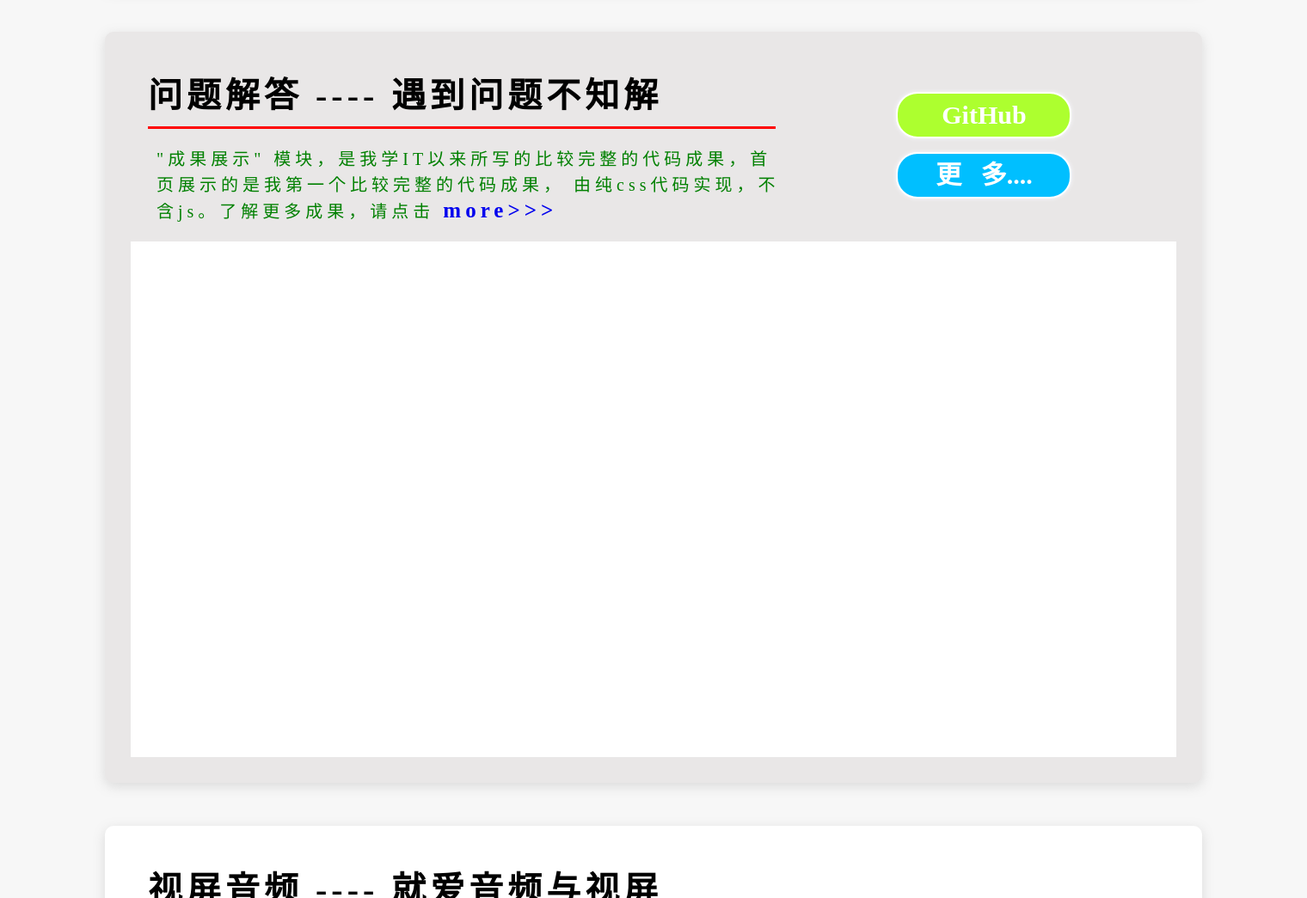
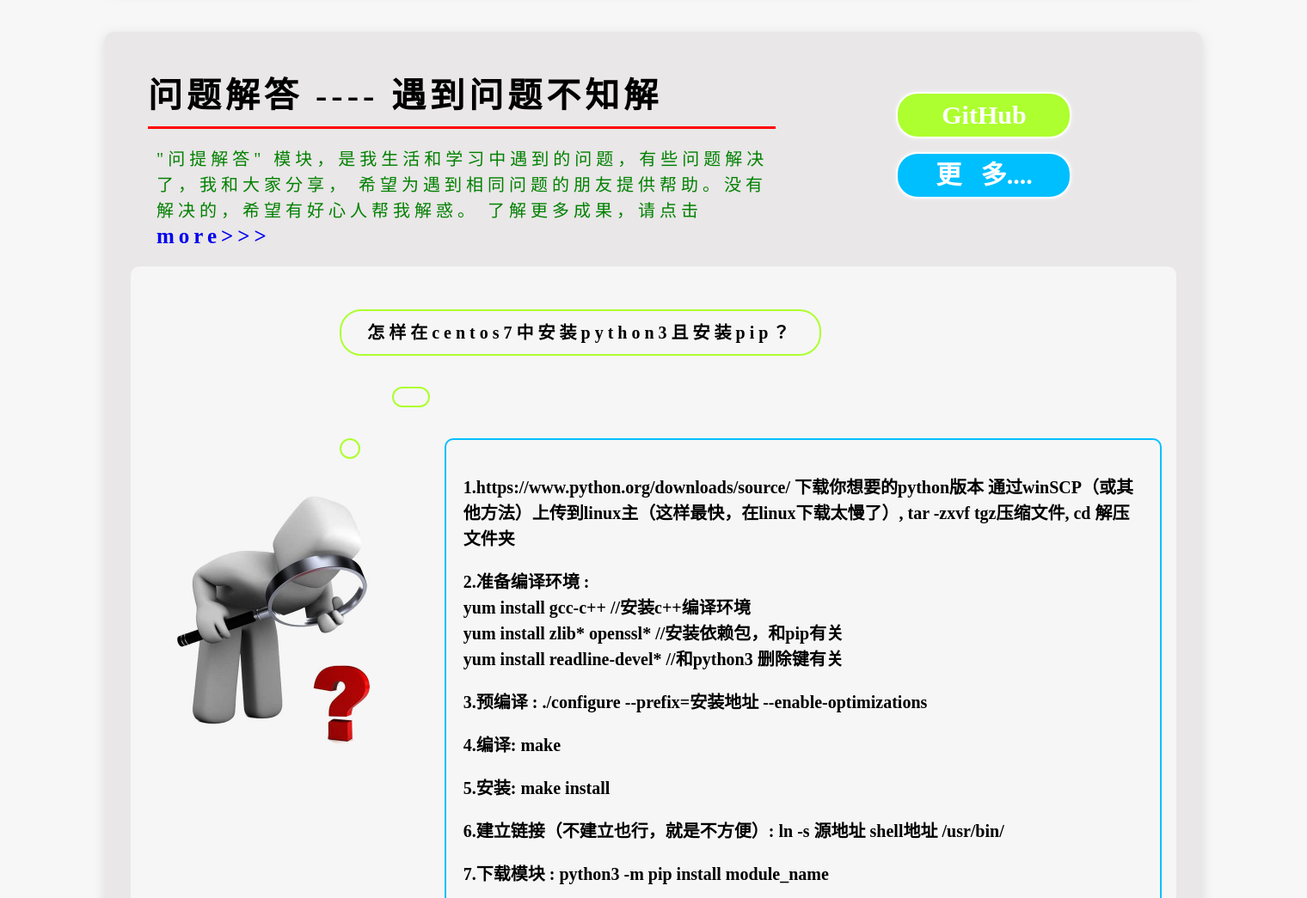
Before and after one commit to jiekeliu/website, a PHP site: page / in a window 1520 px wide. Shown: the part 5455-6500 px from the top of the page at 86% size. Run offline with PHP 8.4, Linux system fonts and the light colour scheme.

Commit message:
change in 2019/10/21

```diff
--- a/css/index.css
+++ b/css/index.css
@@ -1391,7 +1391,73 @@ a{
 	.pso_content{
 		width: 100%;
 		min-height: 600px;
-		background-color: white;
+		background-color: #f6f6f6;
+		border-radius: 10px;
+		position: relative;
+	}
+
+	.problem{
+		min-width: 200px;
+		height: 30px;
+		border-radius: 25px ;
+		border: 2px solid greenyellow;
+		position: absolute;
+		top: 50px;
+		left: 20%;
+		padding: 10px 30px;
+		font-size: 20px;
+		font-weight: 600;
+		line-height: 30px;
+		letter-spacing: 5px;
+	}
+
+	.pso_dot1{
+		width: 20px;
+		height: 20px;
+		border-radius:50%;
+		border: 2px solid greenyellow;
+		position: absolute;
+		top: 200px;
+		left: 20%;
+	}
+
+	.pso_dot2{
+		width: 40px;
+		height: 20px;
+		border-radius:20px;
+		border: 2px solid greenyellow;
+		position: absolute;
+		top: 140px;
+		left: 25%;
+	}
+
+	.pso_img{
+		width: 250px;
+		position: absolute;
+		top: 250px;
+		left: 50px;
+	}
+
+	.pso_img > img{
+		width: 100%;
+	}
+
+	.solve{
+		width: 65%;
+		min-height: 400px;
+		margin:0px 5% 50px 30% ;
+		padding-top: 200px;
+		padding-bottom: 30px;
+	}
+
+	.solve_txt{
+		width: 100%;
+		border: 2px solid #00BFFF;
+		border-radius:10px ;
+		padding: 20px;
+		font-size: 20px;
+		font-weight: 600;
+		line-height: 30px;
 	}
 
 /*<!-- -----------------------------problem_solve_module  ------------------end--------- -->*/
@@ -1460,15 +1526,14 @@ a{
 
 	.abt_cotent{
 		width: 100%;
-		height: 450px;
+		height: 500px;
 		/*background-color: grey;*/
 		position: relative;
 	}
 
 	.abt_picture{
 		width: 300px;
-		height: 300px;
-		border: 2px solid #C0C0C0;
+		border: 2px solid deepskyblue;
 		border-radius:10px ;
 		background-color: #f7f7f7;
 		padding: 20px;
@@ -1489,6 +1554,7 @@ a{
 		position: absolute;
 		top: 50px;
 		left: 45%;
+		color: grey;
 	}
 
 	.abt_info > p{
--- a/index.html
+++ b/index.html
@@ -237,7 +237,7 @@
 			<div class="study">
 				<div class="std_content">
 					<div class="std_con_left">
-						<img src="img/food.jpg"/>
+						<img src="img/food.jpg" alt="study"/>
 					</div>
 					<div class="std_con_right">
 						<div class="con_title">
@@ -256,7 +256,7 @@
 				</div>
 				<div class="std_content">
 					<div class="std_con_left">
-						<img src="img/0.jpg"/>
+						<img src="img/0.jpg"  alt="study"/>
 					</div>
 					<div class="std_con_right">
 						<div class="con_title">
@@ -396,16 +396,49 @@
 					<a href="#">更 &nbsp; 多....</a>
 				</div>
 				<p id="pso" class="ach_exh">问题解答 ---- 遇到问题不知解</p>
-				<p>"成果展示" 模块，是我学IT以来所写的比较完整的代码成果，首页展示的是我第一个比较完整的代码成果，
-					由纯css代码实现，不含js。了解更多成果，请点击  <a href="#">more>>></a>
+				<p>"问提解答" 模块，是我生活和学习中遇到的问题，有些问题解决了，我和大家分享，
+					希望为遇到相同问题的朋友提供帮助。没有解决的，希望有好心人帮我解惑。
+					了解更多成果，请点击  <a href="#">more>>></a>
 				</p>
 			</div>
 			<div class="pso_content">
+				<div class="pso_dot1">	</div>
+				<div class="pso_dot2">	</div>
 				<div class="problem">
-
+					怎样在centos7中安装python3且安装pip？
+				</div>
+				<div class="pso_img">
+					<img src="img/problem.jpg" alt="problem"/>
 				</div>
 				<div class="solve">
-
+					<div class="solve_txt">
+						<p>
+							1.https://www.python.org/downloads/source/ 下载你想要的python版本
+						通过winSCP（或其他方法）上传到linux主（这样最快，在linux下载太慢了）,   tar -zxvf
+						tgz压缩文件, cd 解压文件夹
+						</p>
+						<p>
+							2.准备编译环境 :<br />
+							yum install gcc-c++ //安装c++编译环境<br />
+							yum install zlib* openssl*  //安装依赖包，和pip有关<br />
+							yum install readline-devel*   //和python3 删除键有关<br />
+						</p>
+						<p>
+							3.预编译  : ./configure --prefix=安装地址 --enable-optimizations
+						</p>
+						<p>
+							4.编译: make
+						</p>
+						<p>
+							5.安装: make install
+						</p>
+						<p>
+							6.建立链接（不建立也行，就是不方便）: ln -s 源地址   shell地址 /usr/bin/
+						</p>
+						<p>
+							7.下载模块 : python3 -m pip install module_name
+						</p>
+					</div>
 				</div>
 			</div>
 		</div>
@@ -420,7 +453,7 @@
 			<div class="mav_content">
 				<div class="photo_plate">
 					<div class="picture">
-						<img src="img/timg.jpg"/>
+						<img src="img/timg.jpg" alt="music"/>
 					</div>
 					<div class="photo_txt">
 						<p class="singer">G.E.M.邓紫棋</p>
@@ -429,7 +462,7 @@
 				</div>
 				<div class="photo_plate">
 					<div class="picture">
-						<img src="img/mangzhong.jpg"/>
+						<img src="img/mangzhong.jpg" alt="music"/>
 					</div>
 					<div class="photo_txt">
 						<p class="singer">赵方婧</p>
@@ -438,7 +471,7 @@
 				</div>
 				<div class="photo_plate">
 					<div class="picture">
-						<img src="img/lonely.jpg"/>
+						<img src="img/lonely.jpg" alt="music"/>
 					</div>
 					<div class="photo_txt">
 						<p class="singer">MC画词戏子</p>
@@ -457,7 +490,7 @@
 			<p id="about_me" class="mav">关于我 ---- 天上独此一颗星</p>
 			<div class="abt_cotent">
 				<div class="abt_picture">
-					<img src="img/1.jpg"/>
+					<img src="img/1.jpg" alt="aboutMe"/>
 				</div>
 				<div class="abt_info">
 					<p> <b>网名：</b>Jsonker  &nbsp;&nbsp; &nbsp; &nbsp; <b>原名：</b> 刘杰 </p>
```
Also changed, not shown: img/1.jpg, img/problem.jpg (added).
